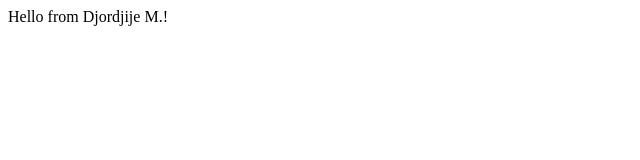
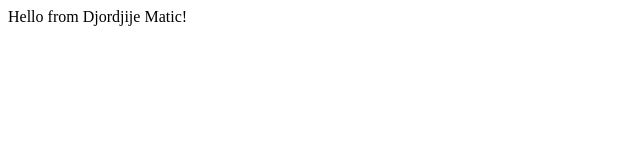
Before and after one commit to djordjijem/Portfolio, a React app: page / in a window 1280 px wide. Shown: the full height of the page, 0-640 px from the left. Built offline with nearby package versions, Linux system fonts and the light colour scheme.

Commit message:
try aggain

```diff
--- a/index.js
+++ b/index.js
@@ -3,7 +3,7 @@
 
 
 function Greet(){
-    return <div> Hello from Djordjije M.! </div>
+    return <div> Hello from Djordjije Matic! </div>
 }
 
 ReactDom.render(<Greet />, document.getElementById('root'));
```
Also changed, not shown: dist/index.html, 4 other files.
